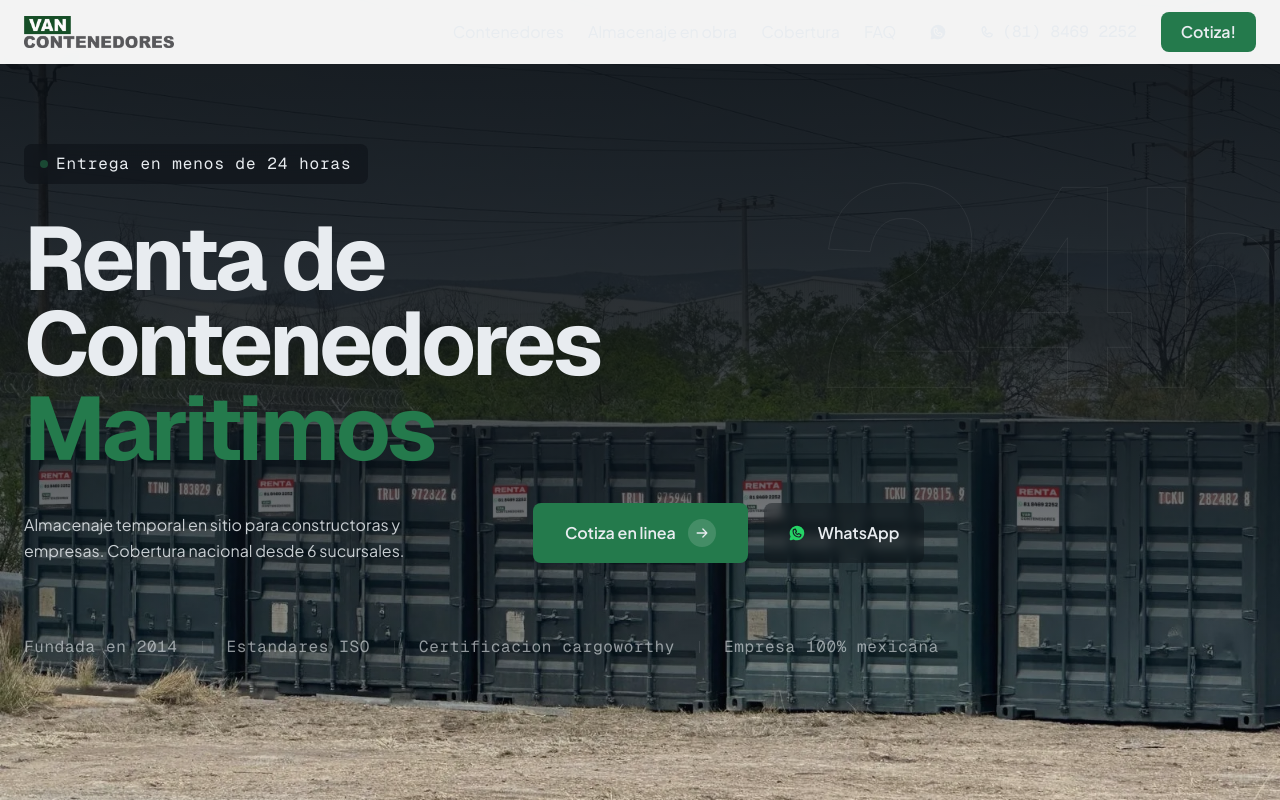
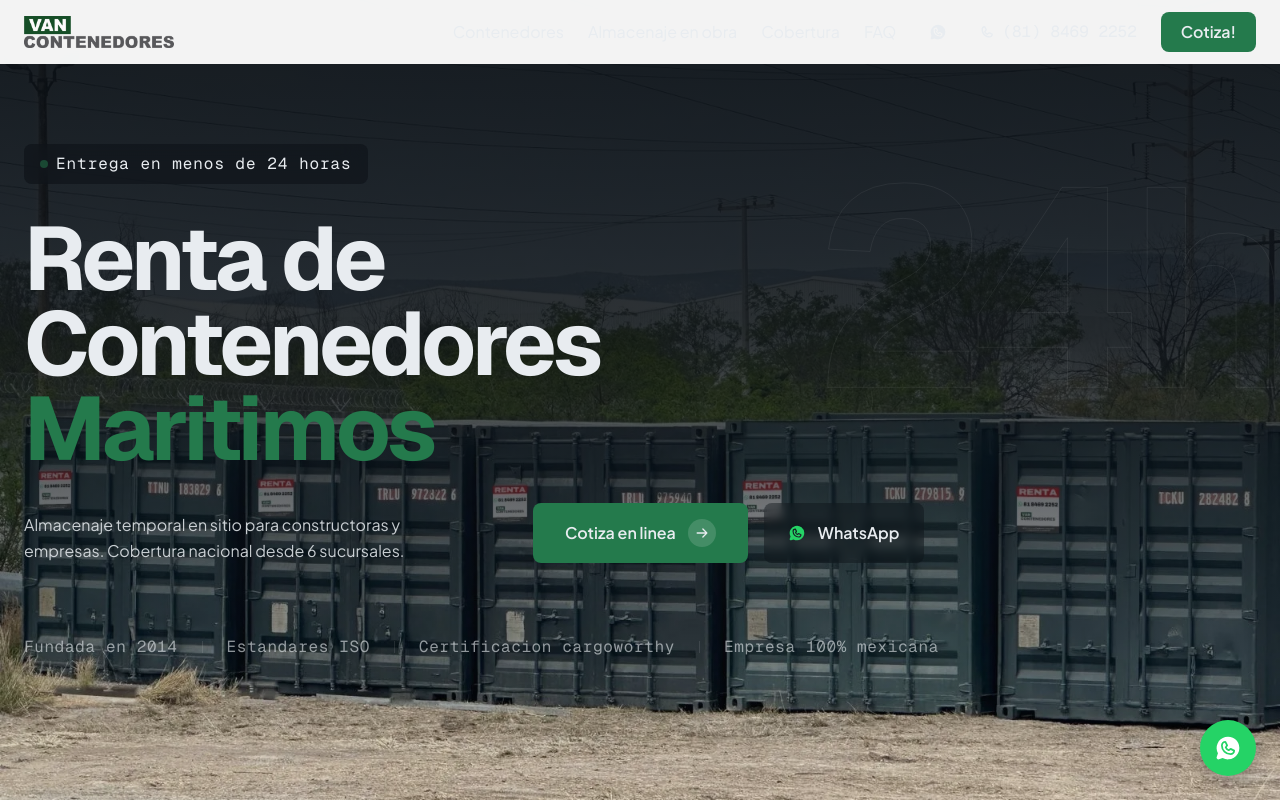
Before and after one commit to jorgeruiz/vancontenedores, a Next.js app: page / in a window 1280 px wide. Shown: the top 800 px of the page. Built offline with nearby package versions, Linux system fonts and the light colour scheme.

Commit message:
feat: fixed WhatsApp bubble in bottom-right corner
Opens quote popup on click, same behavior as other WhatsApp CTAs.

Co-Authored-By: Claude Opus 4.6 (1M context) <noreply@anthropic.com>

```diff
--- a/src/app/page.tsx
+++ b/src/app/page.tsx
@@ -10,6 +10,7 @@ import FAQ from "@/components/FAQ";
 import Gallery from "@/components/Gallery";
 import CTAFinal from "@/components/CTAFinal";
 import Footer from "@/components/Footer";
+import WhatsAppBubble from "@/components/WhatsAppBubble";
 
 export default function Home() {
   return (
@@ -28,6 +29,7 @@ export default function Home() {
         <CTAFinal />
       </main>
       <Footer />
+      <WhatsAppBubble />
     </>
   );
 }
--- /dev/null
+++ b/src/components/WhatsAppBubble.tsx
@@ -0,0 +1,25 @@
+"use client";
+
+import { WhatsappLogo } from "@phosphor-icons/react";
+import { useQuote } from "./QuoteProvider";
+
+export default function WhatsAppBubble() {
+  const { openQuote } = useQuote();
+
+  return (
+    <button
+      onClick={openQuote}
+      aria-label="Cotizar por WhatsApp"
+      className="fixed bottom-6 right-6 z-30 flex items-center justify-center w-14 h-14 transition-transform active:scale-[0.92] hover:scale-105"
+      style={{
+        backgroundColor: "#25D366",
+        borderRadius: "50%",
+        boxShadow: "0 4px 16px rgba(0,0,0,0.25)",
+        cursor: "pointer",
+        color: "#FFFFFF",
+      }}
+    >
+      <WhatsappLogo size={28} weight="fill" />
+    </button>
+  );
+}
```
